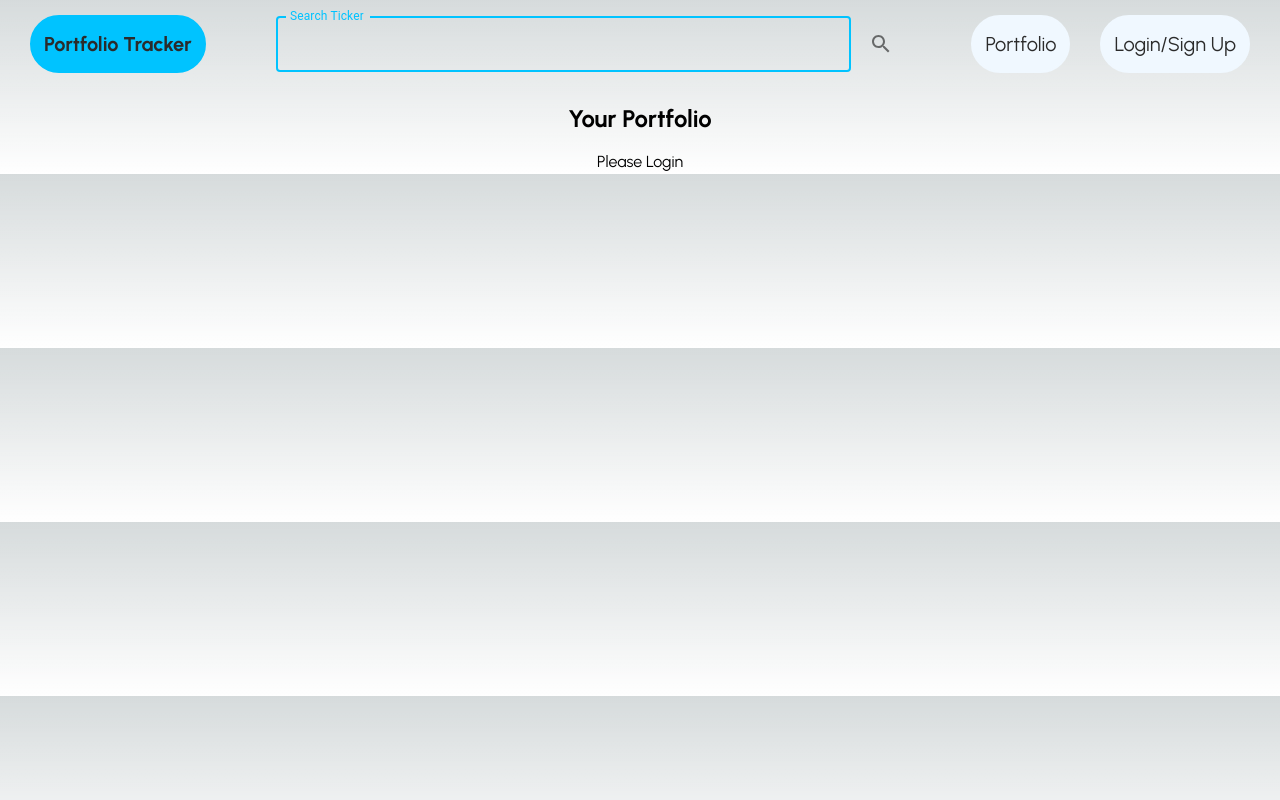
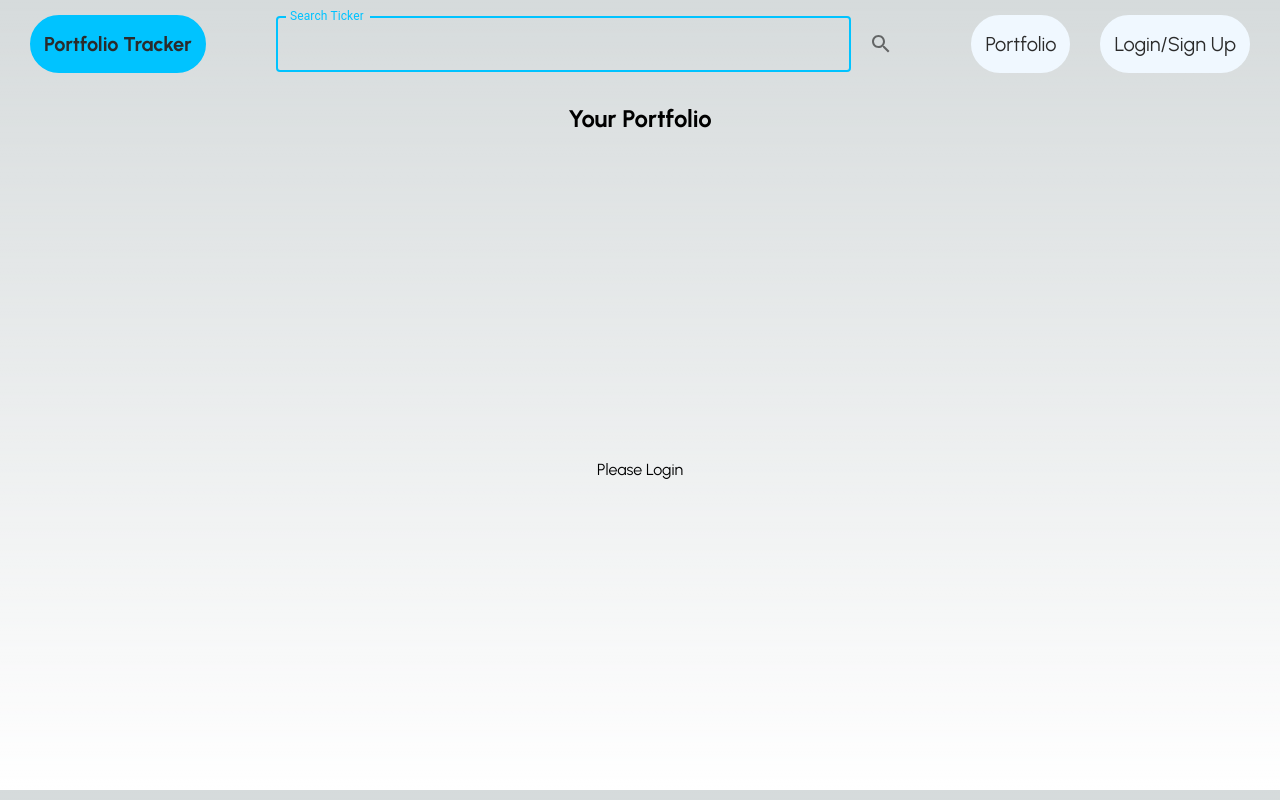
Before and after one commit to knottjames/stock-portfolio, a Next.js app in the folder stock-tracker/: page /portfolio in a window 1280 px wide. Built offline with nearby package versions, Linux system fonts and the light colour scheme; no server answers.

Commit message:
fix positioning of loading page

```diff
--- a/stock-tracker/src/app/components/portfolio/PortfolioGrid.module.css
+++ b/stock-tracker/src/app/components/portfolio/PortfolioGrid.module.css
@@ -9,6 +9,8 @@
     border-radius: 12px;
 
     width: 80%;
+    height : 80vh;
+    align-self: first baseline;
 }
 
 
--- a/stock-tracker/src/app/portfolio/PortfolioPage.module.css
+++ b/stock-tracker/src/app/portfolio/PortfolioPage.module.css
@@ -10,3 +10,9 @@
     align-items: center;
     flex-direction: column;
 }
+.gridContainer {
+    display: grid;
+    place-items: center; /* This shorthand centers both vertically and horizontally */
+    height: 80vh; /* Full viewport height */
+    width: 80vw;
+}
--- a/stock-tracker/src/app/portfolio/page.tsx
+++ b/stock-tracker/src/app/portfolio/page.tsx
@@ -9,9 +9,12 @@ export default function PortfolioPage() {
 
     return <div className={styles.container}>
         <h1 className={styles.header}>Your Portfolio</h1>
-        <Suspense fallback={<Loading />}>
-            <PortfolioGrid />
-        </Suspense>
+        <div className={styles.gridContainer}>
+
+            <Suspense fallback={<Loading />}>
+                <PortfolioGrid />
+            </Suspense>
+        </div>
 
     </div>
 }
```
